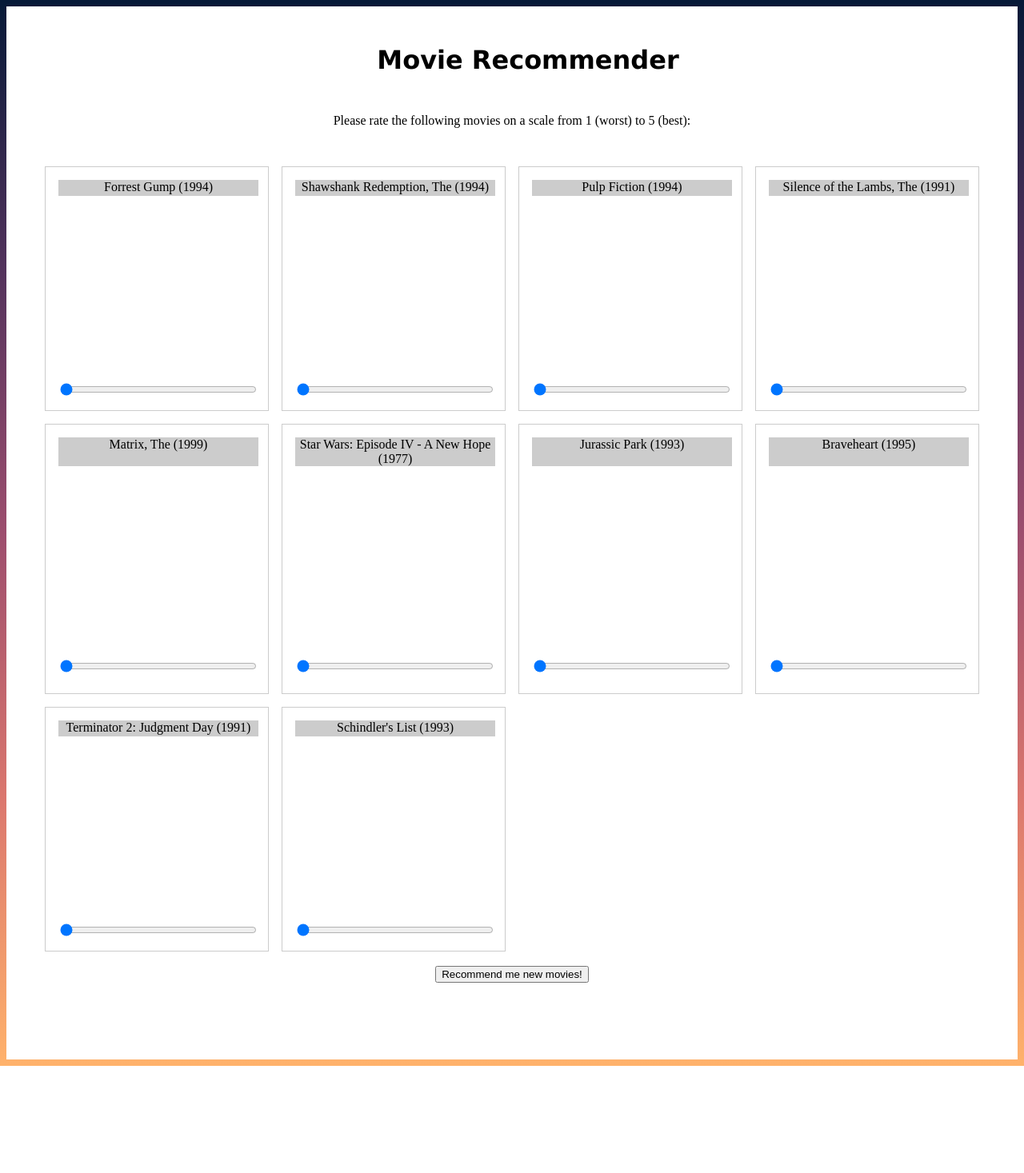
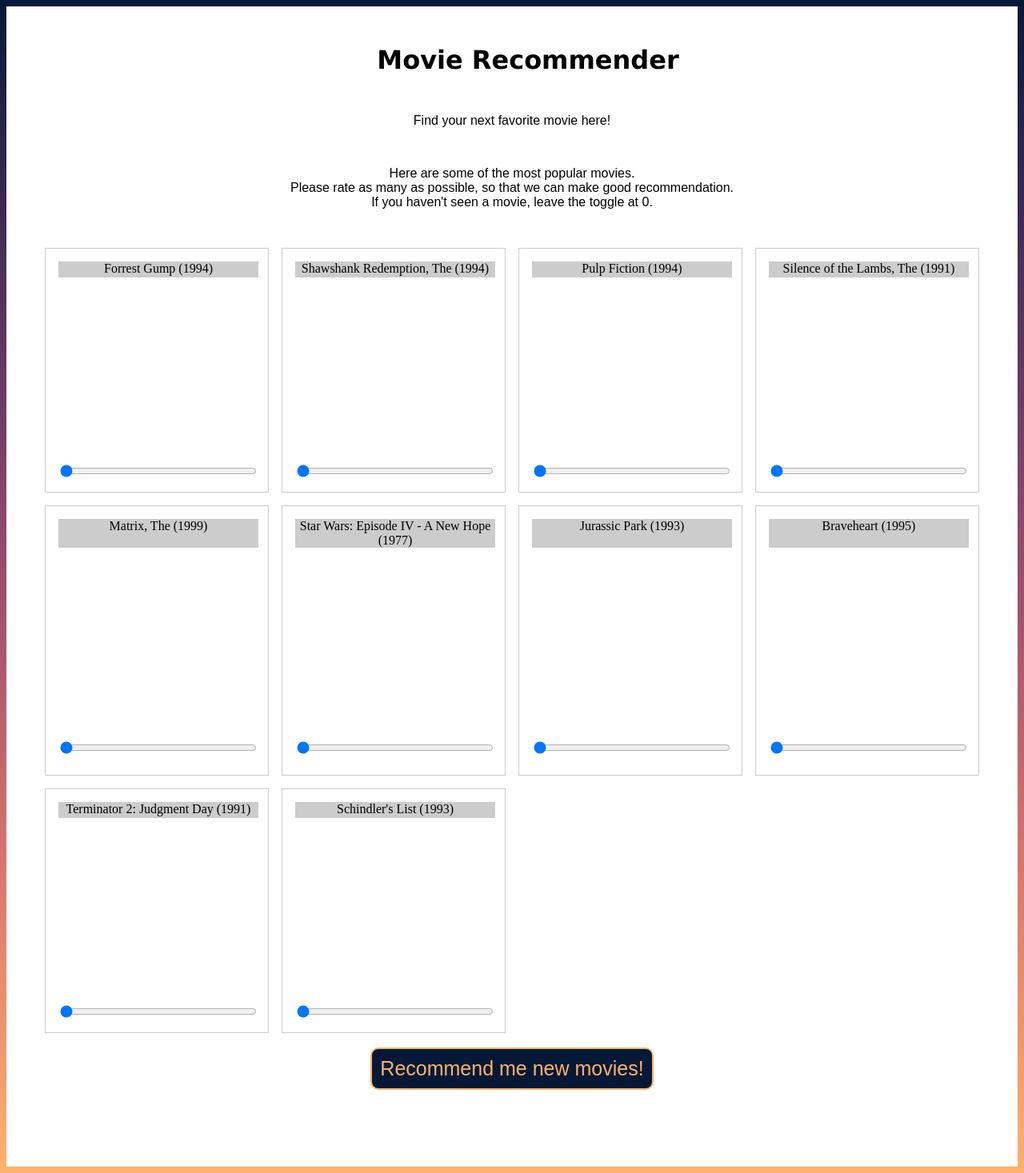
Before and after one commit to lorenanda/movie-recommender, a Flask app: page / in a window 1280 px wide. Shown: the whole page at 80% size. Before the commit the page ends 1334 px from the top, so only its background shows below. Run offline with Flask 2, Linux system fonts and the light colour scheme.

Commit message:
styled input button

```diff
--- a/flask_app/static/css/styles.css
+++ b/flask_app/static/css/styles.css
@@ -47,5 +47,22 @@ h1 {
 }
 
 p {
-  font-family: cursive;
+  font-family: Arial, Helvetica, sans-serif;
 }
+
+input[type=submit] {
+  background-color:  #051937;
+  color: #ffb26b;
+  font-size: 25px;
+  text-align: center;
+  padding: 10px 10px;
+  border-radius: 10px;
+  border: 2px solid #ffb26b;
+}
+
+input[type=submit]:hover {
+  box-shadow: 0 12px 16px 0 rgba(0,0,0,0.24), 0 17px 50px 0 rgba(0,0,0,0.19);
+  border: 2px solid #051937;
+  background-color: #ffb26b;
+  color:  #051937;
+}
--- a/flask_app/templates/main.html
+++ b/flask_app/templates/main.html
@@ -16,7 +16,13 @@
       <h1>{{ title }}</h1>
 
       <p>
-        Please rate the following movies on a scale from 1 (worst) to 5 (best):
+        Find your next favorite movie here!
+      </p>
+
+      <p>
+        Here are some of the most popular movies.<br>
+        Please rate as many as possible, so that we can make good recommendation.<br>
+        If you haven't seen a movie, leave the toggle at 0.
       </p>
 
       <form action="/recommender">
```
